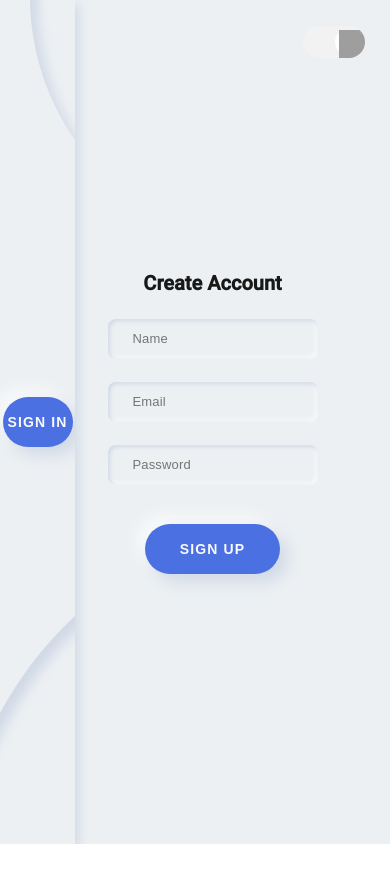
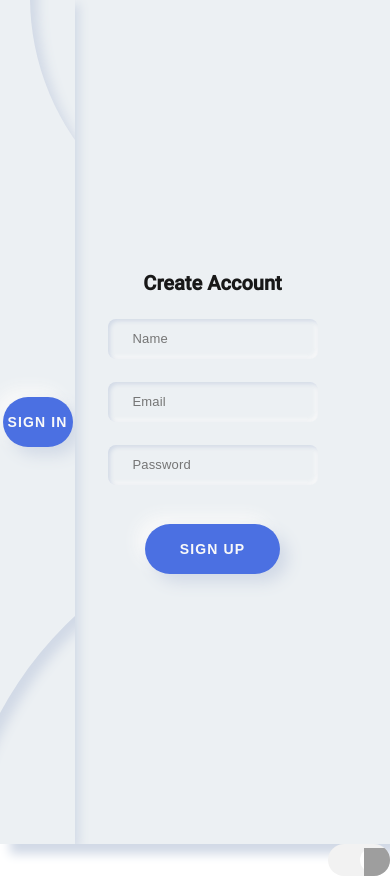
Before and after one commit to dexopan/shop-tools, a Next.js app in the folder client/: page /auth in a window 390 px wide. Before the commit the page ends 844 px from the top, so only its background shows below. Built offline with nearby package versions, Linux system fonts and the light colour scheme; grey boxes are pictures that could not be loaded.

Commit message:
change styles togglerTheme

```diff
--- a/client/styles/auth/index.module.scss
+++ b/client/styles/auth/index.module.scss
@@ -457,16 +457,9 @@ $transition: 1.25s;
 }
 
 .toggle_theme {
-	position: absolute;
-	top: 26px;
-	right: 30px;
+	grid-column: 11;
+	position: relative;
+	margin: 0;
+	padding: 0;
 	z-index: 199;
-
-	@media (max-width: 950px) {
-	  top: 14px;
-	  right: 5px;
-	}
-	@media (max-width: 580px) {
-		top: 10px;
-	 }
  }
--- a/client/styles/togglerTheme/index.module.scss
+++ b/client/styles/togglerTheme/index.module.scss
@@ -1,16 +1,6 @@
 .theme {
 	display: flex;
 	justify-content: flex-end;
-
-	@media (max-width: 950px) {
-	  position: absolute;
-	  top: 12px;
-	  right: 20px;
-	}
-
-	@media (max-width: 580px) {
-	  top: 16px;
-	}
 
 	&__input {
 	  appearance: none;
```
